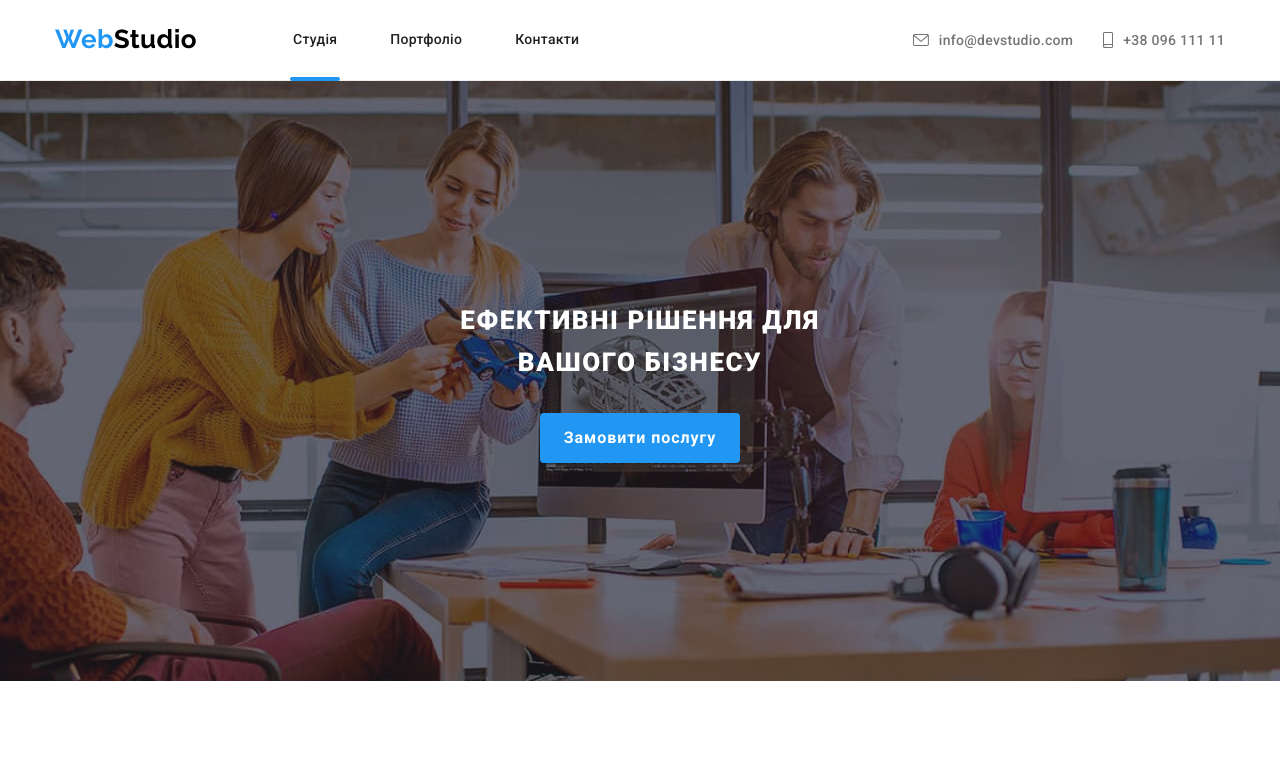
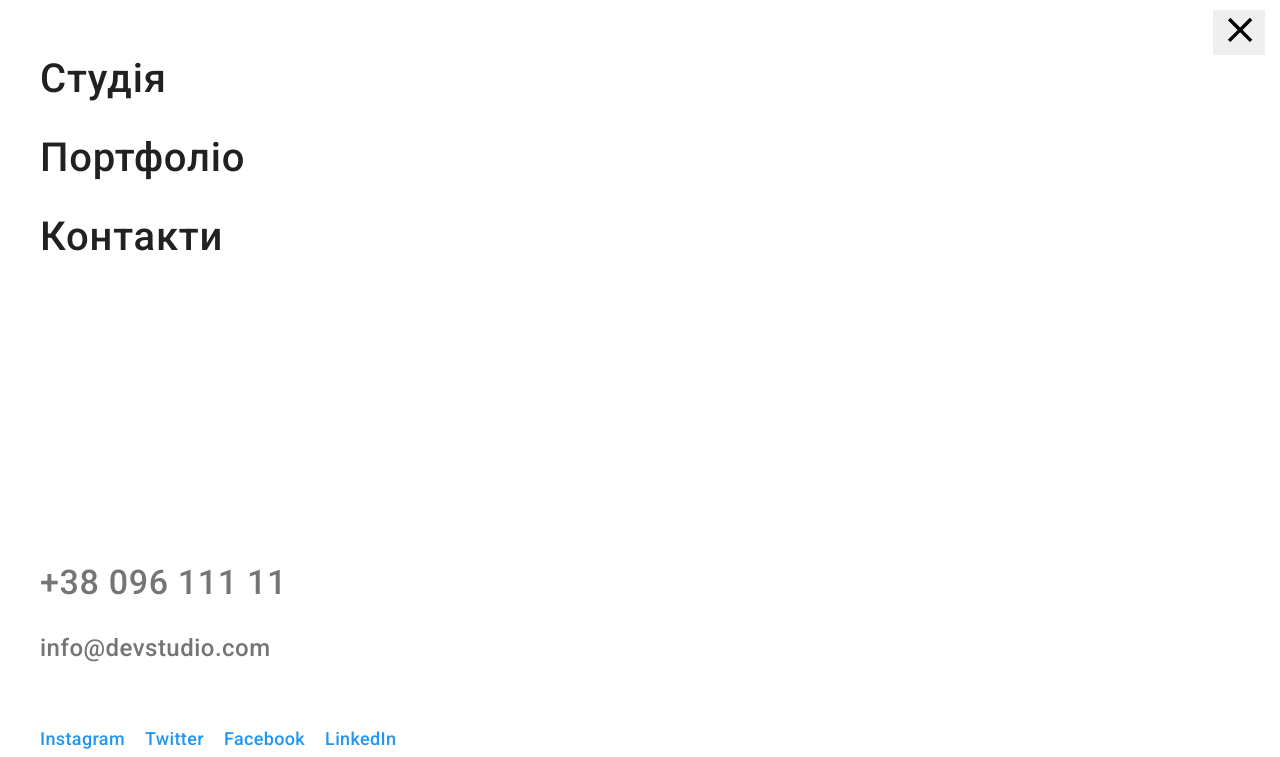
Before and after one commit to SerhiiKutovyi/goit-markup-hw-08, a plain HTML site: page index.html in a window 1280 px wide. Shown: the top 757 px of the page. Drawn offline with nearby package versions, Linux system fonts and the light colour scheme.

Commit message:
mob-menu

```diff
--- a/index.html
+++ b/index.html
@@ -27,6 +27,11 @@
             ><span class="logo-first">Web</span><span class="logo-second">Studio</span></a
           >
         </div>
+        <button type="button" class="menu-open">
+          <svg class="burger-menu" width="40" Height="40">
+            <use href="./images/symbol.svg#icon-menu_40px"></use>
+          </svg>
+        </button>
 
         <nav class="main-nav">
           <ul class="site-nav list">
@@ -54,6 +59,47 @@
             >
           </li>
         </ul>
+      </div>
+      <div class="container">
+        <div class="mobile-menu">
+          <button type="button" class="mobile-menu__close">
+            <svg class="modal-icon-close" width="40" Height="40">
+              <use href="./images/symbol.svg#icon-close-black"></use>
+            </svg>
+          </button>
+
+          <nav class="mobile-menu__nav">
+            <ul class="mobile-menu__site-nav list">
+              <li class="mobile-menu__item">
+                <a href="./index.html" class="mobile-menu__link">Студія</a>
+              </li>
+              <li class="mobile-menu__item">
+                <a href="./portfolio.html" class="mobile-menu__link">Портфоліо</a>
+              </li>
+              <li class="mobile-menu__item">
+                <a href="#" class="mobile-menu__link">Контакти</a>
+              </li>
+            </ul>
+          </nav>
+
+          <ul class="mobile-menu__contacts list">
+            <li class="mobile-menu__tel">
+              <a href="tel:+380961111111" class="mobile-menu__tel-link">+38 096 111 11</a>
+            </li>
+            <li class="mobile-menu__mail">
+              <a href="mailto:info@devstudio.com" class="mobile-menu__mail-link"
+                >info@devstudio.com</a
+              >
+            </li>
+
+            <div class="mobile-menu__social-list">
+              <a href="#" class="mobile-menu__social-link">Instagram</a>
+              <a href="#" class="mobile-menu__social-link">Twitter</a>
+              <a href="#" class="mobile-menu__social-link">Facebook</a>
+              <a href="#" class="mobile-menu__social-link">LinkedIn</a>
+            </div>
+          </ul>
+        </div>
       </div>
     </header>
 
--- /dev/null
+++ b/sass/components/_mobile-menu.scss
@@ -0,0 +1,93 @@
+.mobile-menu {
+  position: fixed;
+  top: 0;
+  left: 0;
+  padding: 10px 15px 48px 40px;
+
+  width: 100vw;
+  height: 796px;
+  background-color: rgba(255, 255, 255, 1);
+}
+
+.mobile-menu__close {
+  cursor: pointer;
+
+  border: none;
+  margin-left: auto;
+  display: block;
+  fill: rgba(33, 33, 33, 1);
+}
+
+.mobile-menu__close:focus {
+  fill: rgba(33, 150, 243, 1);
+}
+
+.mobile-menu__link {
+  text-decoration: none;
+  font-weight: 500;
+  font-size: 40px;
+  line-height: calc(47 / 40);
+  letter-spacing: 0.02em;
+  color: #212121;
+}
+
+.mobile-menu__link:focus {
+  color: rgba(33, 150, 243, 1);
+}
+
+.mobile-menu__item:not(:last-child) {
+  padding-bottom: 32px;
+}
+
+.mobile-menu__tel {
+  padding-top: 302px;
+  padding-bottom: 32px;
+}
+
+.mobile-menu__tel-link {
+  text-decoration: none;
+
+  font-weight: 500;
+  font-size: 34px;
+  line-height: 40px;
+  letter-spacing: 0.02em;
+  color: rgba(117, 117, 117, 1);
+}
+
+.mobile-menu__tel-link:focus {
+  color: rgba(33, 150, 243, 1);
+}
+
+.mobile-menu__mail {
+  padding-bottom: 64px;
+}
+
+.mobile-menu__mail-link {
+  text-decoration: none;
+
+  font-weight: 500;
+  font-size: 24px;
+  line-height: calc(28 / 24);
+  letter-spacing: 0.02em;
+
+  color: #757575;
+}
+
+.mobile-menu__mail-link:focus {
+  color: rgba(33, 150, 243, 1);
+}
+
+.mobile-menu__social-link {
+  text-decoration: none;
+  font-weight: 500;
+  font-size: 18px;
+  line-height: calc(22 / 18);
+  color: rgba(33, 150, 243, 1);
+
+  letter-spacing: 0.02em;
+}
+
+.mobile-menu__social-list {
+  display: flex;
+  gap: 20px;
+}
--- a/sass/layouts/_heder.scss
+++ b/sass/layouts/_heder.scss
@@ -5,10 +5,21 @@ header {
   align-items: center;
   background-color: rgba(255, 255, 255, 1);
   display: flex;
+  padding: 10px 15px;
 }
+
+.menu-open {
+  margin-left: auto;
+  cursor: pointer;
+  background-color: rgba(255, 255, 255, 1);
+  fill: rgba(33, 33, 33, 1);
+  border: none;
+}
+
 .main-nav {
   display: flex;
   align-items: center;
+  display: none;
 }
 
 .site-nav {
@@ -74,6 +85,7 @@ header {
   display: flex;
   margin-left: auto;
   gap: 30px;
+  display: none;
 }
 
 .smartphone-item {
--- a/sass/main.scss
+++ b/sass/main.scss
@@ -14,6 +14,7 @@
 @import './components/button';
 @import './components/btn';
 @import './components/social';
+@import './components/mobile-menu';
 // Heder======================================
 @import './layouts/heder';
 // MAIN==========================================
```
Also changed, not shown: css/main.css, css/main.min.css, images/symbol.svg, 2 other files.
